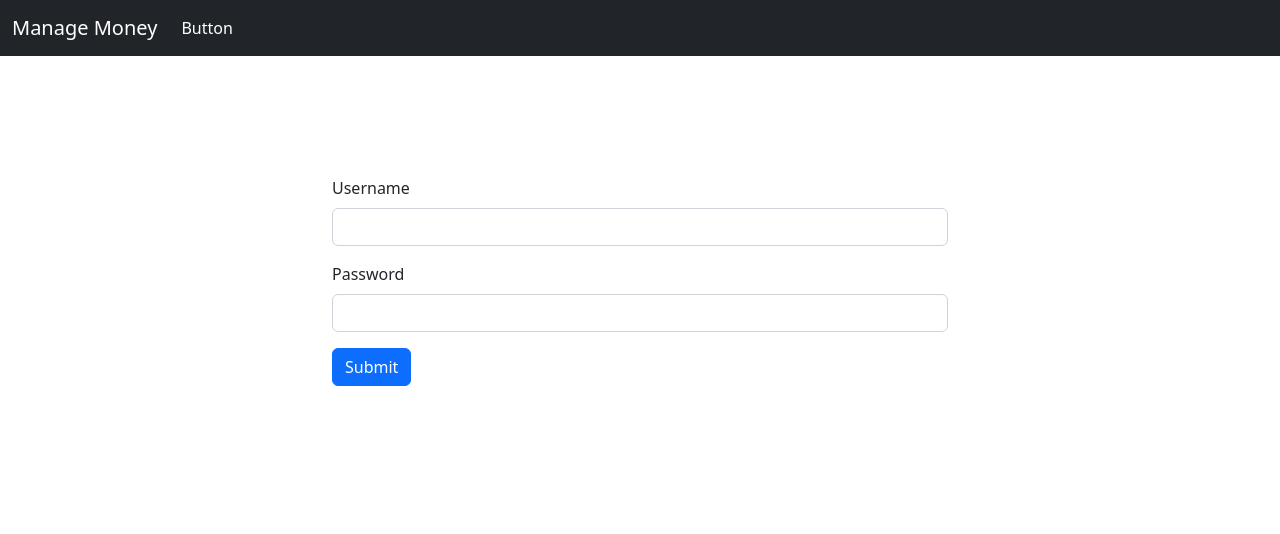
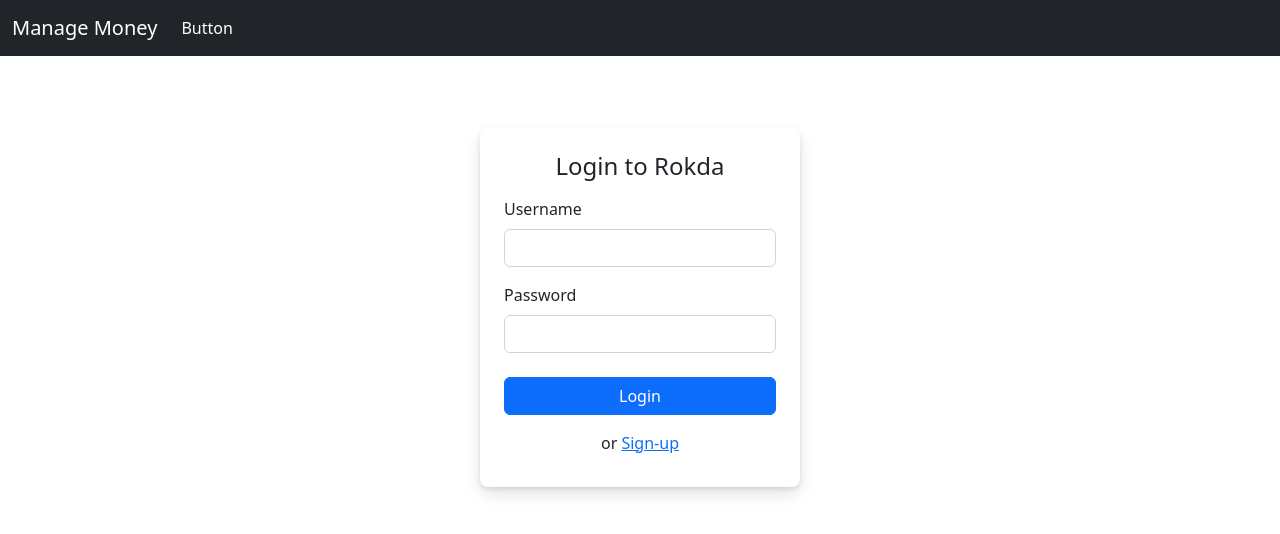
Before and after one commit to Naman-0206/Money-Manager, a Django app: page /login/ in a window 1280 px wide. Shown: the top 534 px of the page. Run offline with Django 4.2, Linux system fonts and the light colour scheme.

Commit message:
beautified login page

```diff
--- a/cash_app/templates/login.html
+++ b/cash_app/templates/login.html
@@ -2,9 +2,9 @@
 
 {%  block start %}
 
-<div class="container mt-5 pt-5 col-6">
-
-    <form method="POST">
+<div class="container col-md-3 mt-5 col-10 py-4 px-4 text-center" style="border-radius: 8px; box-shadow: 0 2px 4px rgba(0, 0, 0, .1), 0 8px 16px rgba(0, 0, 0, .1);">
+    <h4>Login to Rokda</h4>
+    <form method="POST" class="text-start pt-2">
         {% csrf_token %}
         {%include "messages.html"%}
         <div class="mb-3">
@@ -16,8 +16,10 @@
           <input type="password" name="password" class="form-control" id="exampleInputPassword1">
         </div>
 
-        <button type="submit" class="btn btn-primary">Submit</button>
+        <button type="submit" class="btn btn-primary col-12 my-2">Login</button>
       </form>
+    <div class="container my-2 col-6">or <a class="" href="{%url 'register_page'%}">Sign-up</a></div>
+
 </div>
 
 
```
